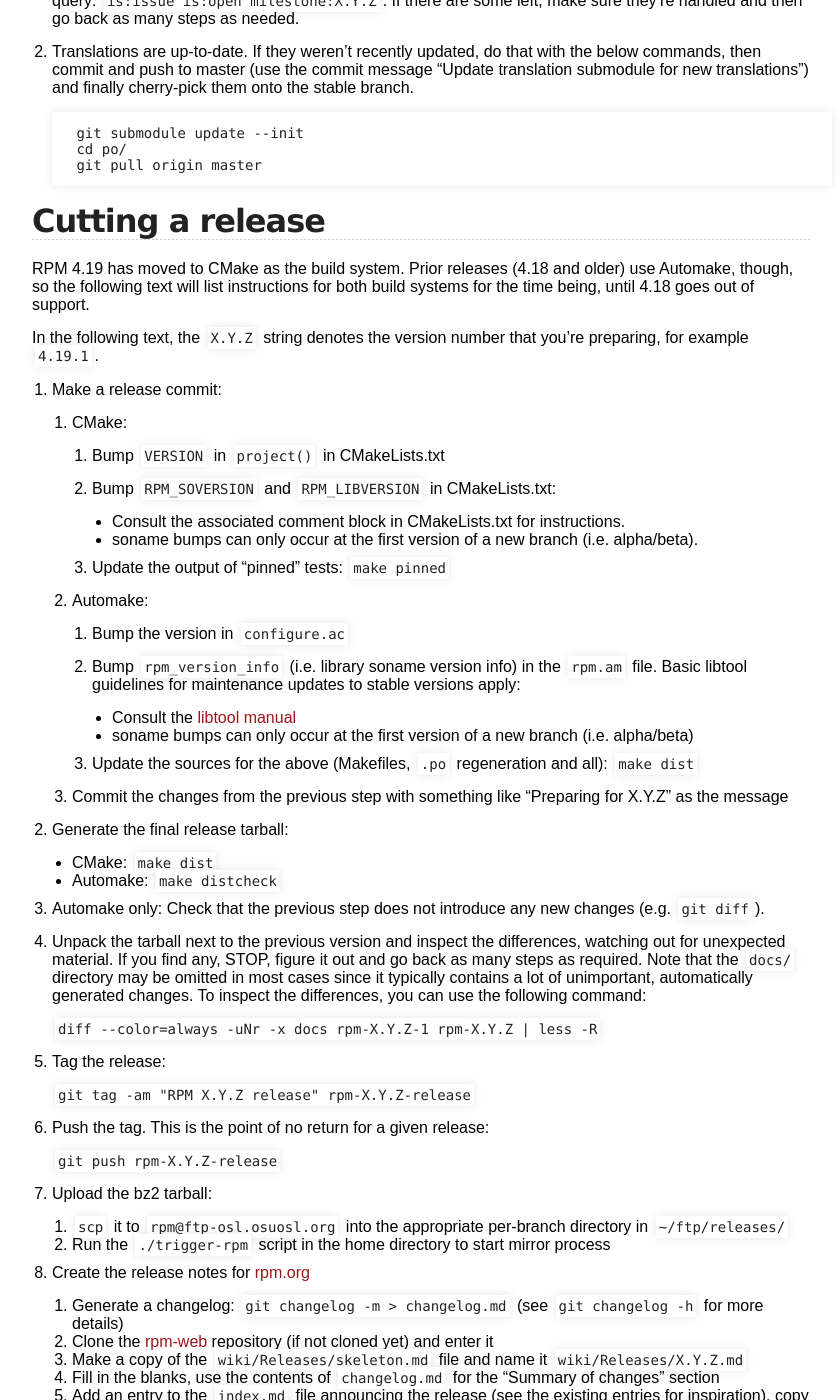
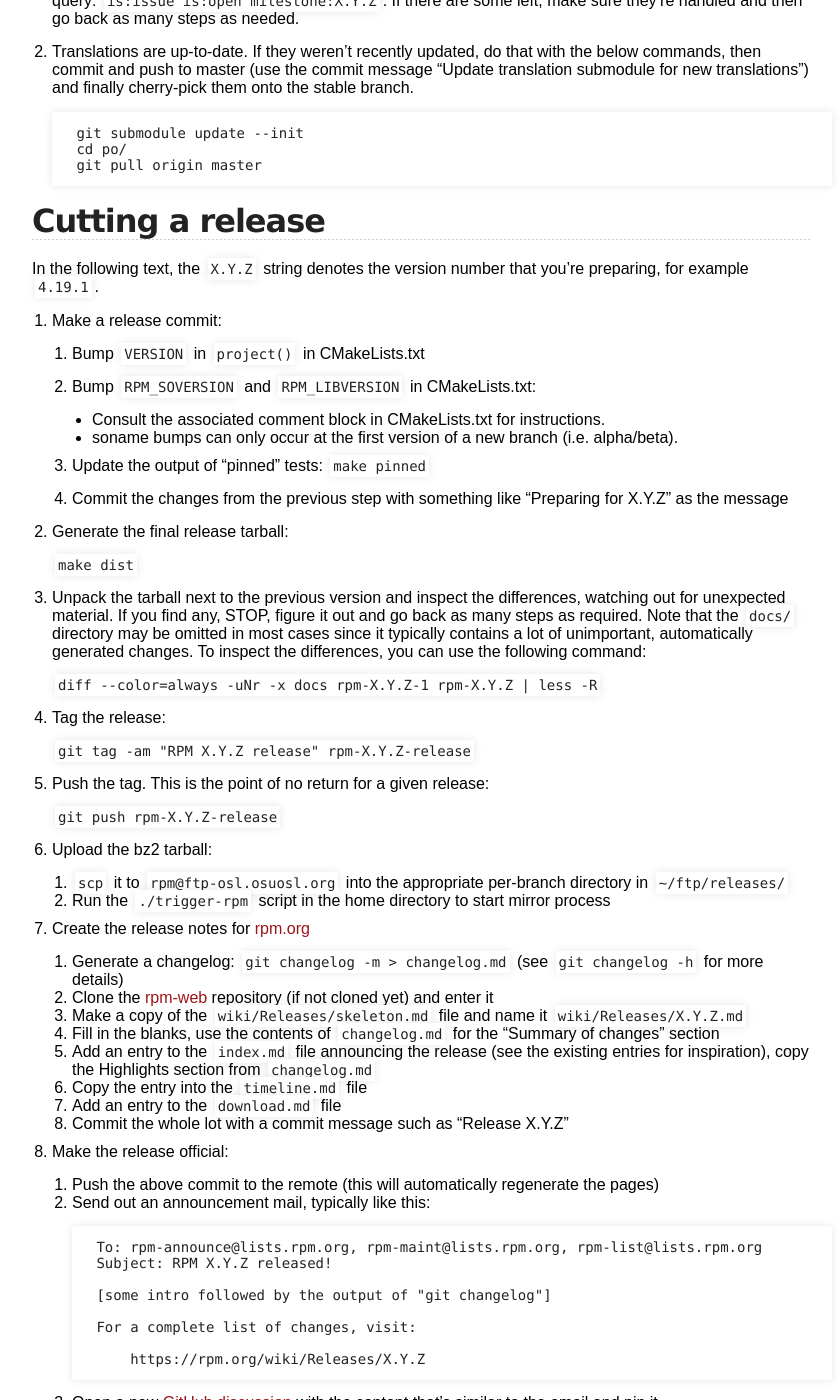
Before and after one commit to rpm-software-management/rpm-web, a Jekyll site: the page built from devel_doc/release_maintaince.md, in a window 1280 px wide and 1400 px high, scrolled down 4732 px. Shown: the whole window, without its empty margins (218-1058 px from the left). Built offline with Jekyll 4.4.1, drawn with Linux system fonts in a browser that asks for light colours.

Commit message:
Drop automake steps
RPM 4.19 is the oldest major version in support right now and that
already uses cmake.

```diff
--- a/devel_doc/release_maintaince.md
+++ b/devel_doc/release_maintaince.md
@@ -319,54 +319,28 @@ The following items should be completed before proceeding to release cutting:
 
 ## Cutting a release
 
-RPM 4.19 has moved to CMake as the build system.  Prior releases (4.18 and
-older) use Automake, though, so the following text will list instructions for
-both build systems for the time being, until 4.18 goes out of support.
-
 In the following text, the `X.Y.Z` string denotes the version number that
 you're preparing, for example `4.19.1`.
 
 1. Make a release commit:
 
-    1. CMake:
+    1. Bump `VERSION` in `project()` in CMakeLists.txt
 
-        1. Bump `VERSION` in `project()` in CMakeLists.txt
+    1. Bump `RPM_SOVERSION` and `RPM_LIBVERSION` in CMakeLists.txt:
 
-        1. Bump `RPM_SOVERSION` and `RPM_LIBVERSION` in CMakeLists.txt:
+        * Consult the associated comment block in CMakeLists.txt for
+          instructions.
+        * soname bumps can only occur at the first version of a new branch
+          (i.e. alpha/beta).
 
-            * Consult the associated comment block in CMakeLists.txt for
-              instructions.
-            * soname bumps can only occur at the first version of a new branch
-              (i.e. alpha/beta).
-
-        1. Update the output of "pinned" tests: `make pinned`
-
-    1. Automake:
-
-        1. Bump the version in `configure.ac`
-
-        1. Bump `rpm_version_info` (i.e. library soname version info) in the
-           `rpm.am` file.  Basic libtool guidelines for maintenance updates to
-           stable versions apply:
-
-            * Consult the [libtool
-              manual](https://www.gnu.org/software/libtool/manual/html_node/Updating-version-info.html)
-            * soname bumps can only occur at the first version of a new branch
-              (i.e. alpha/beta)
-
-        1. Update the sources for the above (Makefiles, `.po` regeneration and
-           all): `make dist`
+    1. Update the output of "pinned" tests: `make pinned`
 
     1. Commit the changes from the previous step with something like "Preparing
        for X.Y.Z" as the message
 
 1. Generate the final release tarball:
 
-    * CMake: `make dist`
-    * Automake: `make distcheck`
-
-1. Automake only: Check that the previous step does not introduce any new
-   changes (e.g. `git diff`).
+    `make dist`
 
 1. Unpack the tarball next to the previous version and inspect the differences,
    watching out for unexpected material.  If you find any, STOP, figure it out
```
